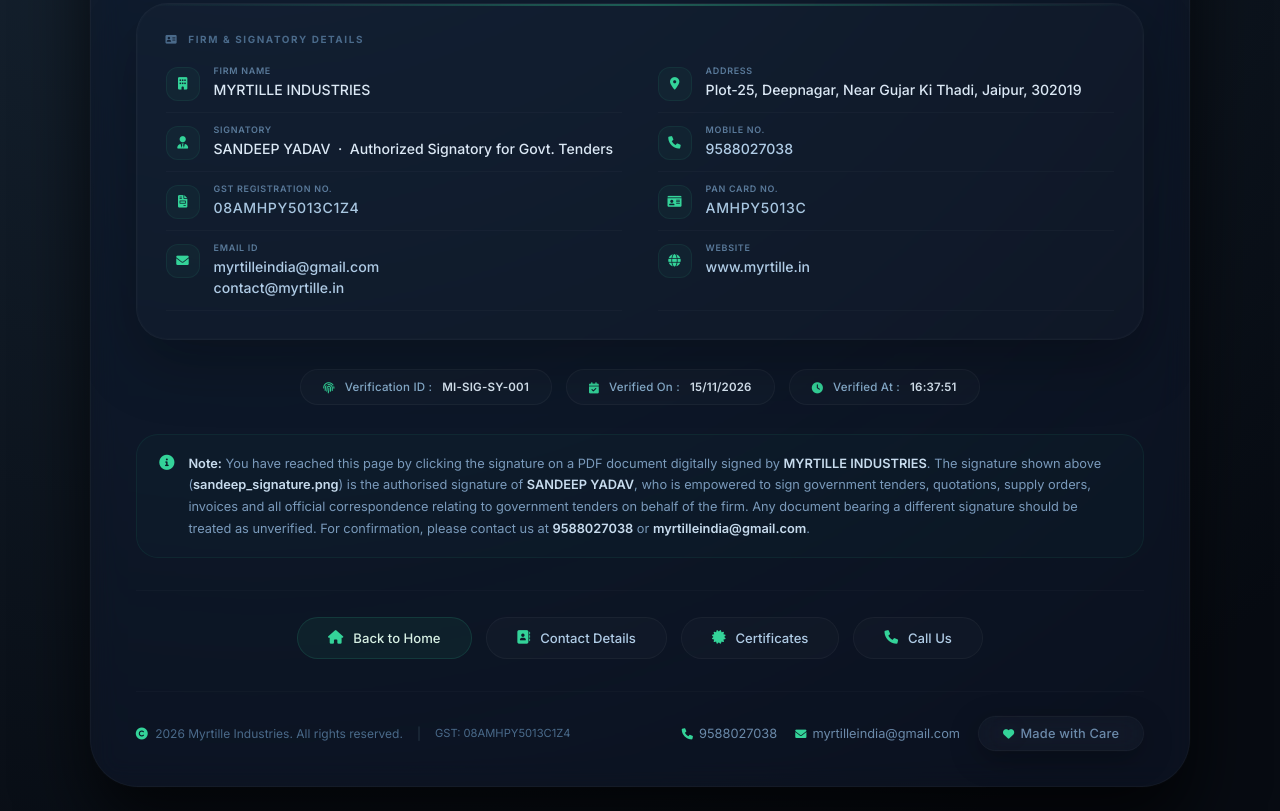
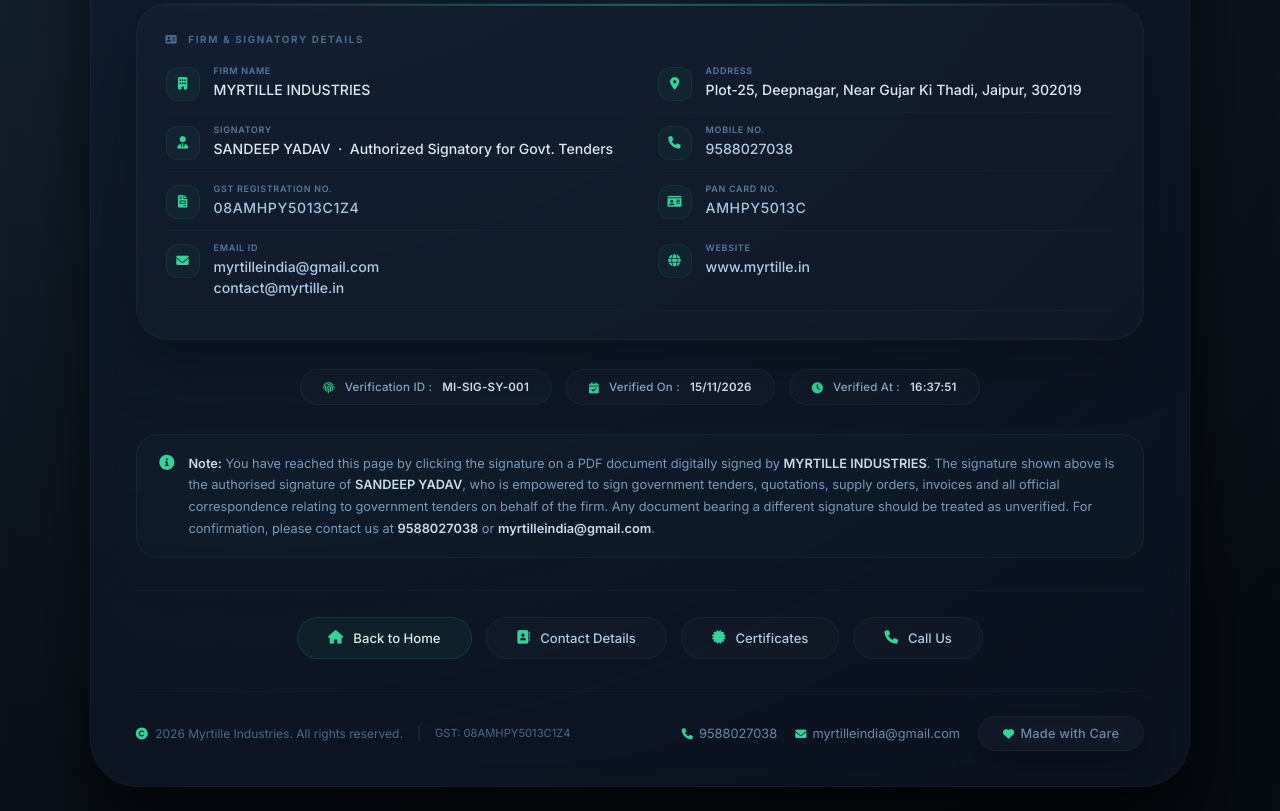
Before and after one commit to hisandeepkumar/myrweb, a plain HTML site: page sandeep_signature.html in a window 1280 px wide. Shown: the part 815-1626 px from the top of the page. Drawn offline with Linux system fonts and the light colour scheme.

Commit message:
Update sandeep_signature.html

```diff
--- a/sandeep_signature.html
+++ b/sandeep_signature.html
@@ -851,7 +851,7 @@
         <p>
             <b>Note:</b> You have reached this page by clicking the signature on a PDF document
             digitally signed by <b>MYRTILLE INDUSTRIES</b>. The signature shown above
-            (<b>sandeep_signature.png</b>) is the authorised signature of <b>SANDEEP YADAV</b>, who is
+             is the authorised signature of <b>SANDEEP YADAV</b>, who is
             empowered to sign government tenders, quotations, supply orders, invoices and all official
             correspondence relating to government tenders on behalf of the firm. Any document bearing
             a different signature should be treated as unverified. For confirmation, please contact us at
```
